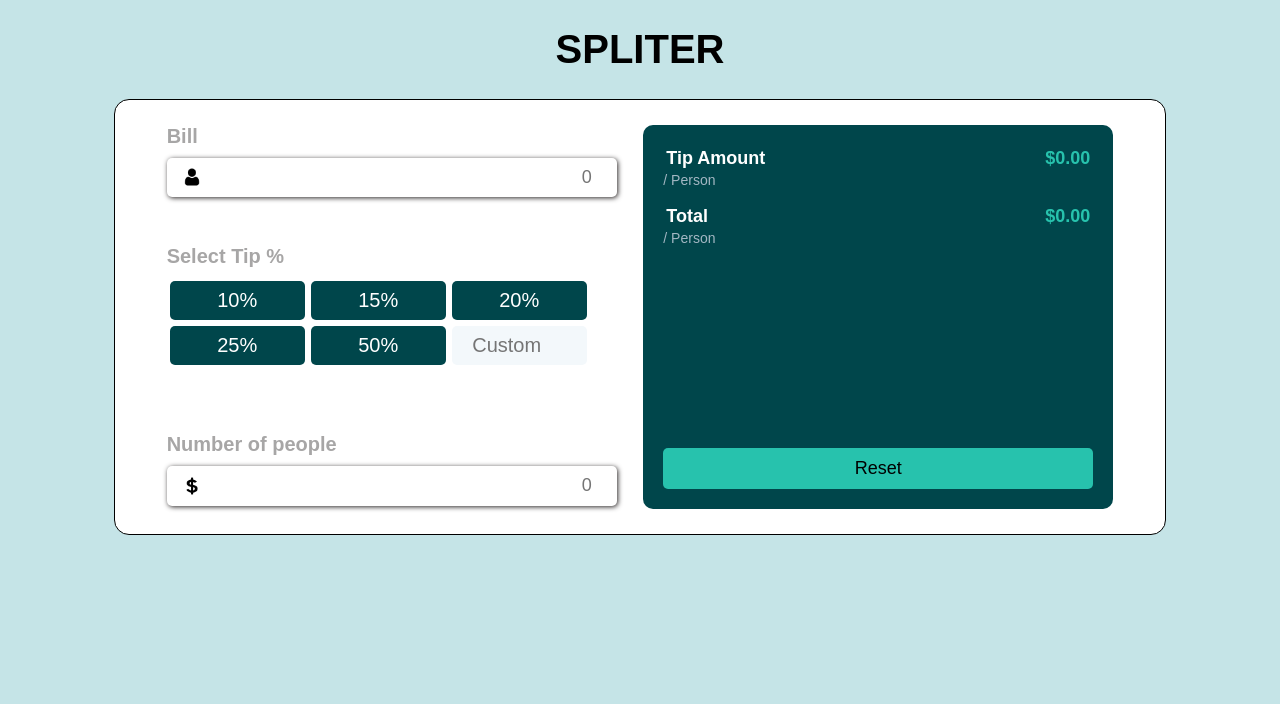
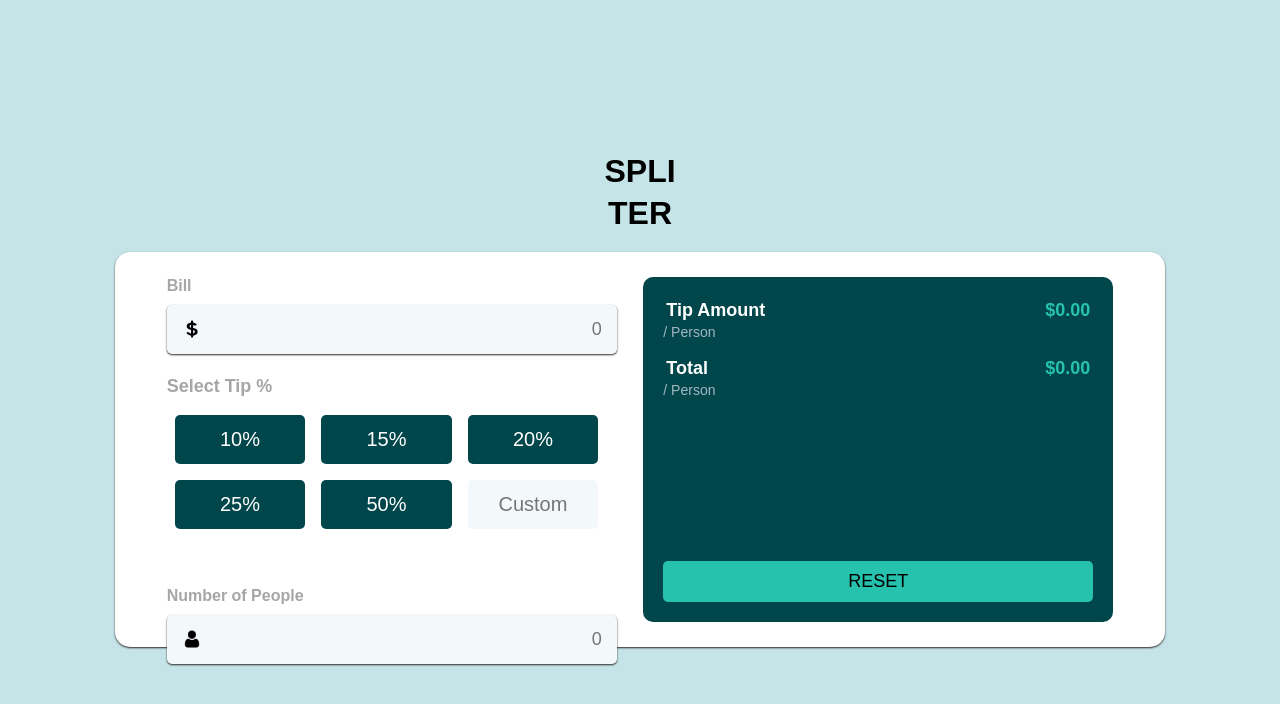
Before and after one commit to msi-ism/splitter-app, a plain HTML site: page index.html in a window 1280 px wide. Drawn offline with Linux system fonts and the light colour scheme.

Commit message:
active classes added to buttons + ui polishing

```diff
--- a/index.html
+++ b/index.html
@@ -12,7 +12,8 @@
 
 <body>
     <div class="title">
-  <h1>SPLITER</h1>
+  <h1 class="title-text">SPLI</h1>
+  <h1 class="title-text">TER</h1>
   </div>
   <div class="main-container">
     <div class='user-input-container'>
@@ -25,7 +26,7 @@
         <input class='dollar-amt'type='number' placeholder='0' required></input>
     </div>
     <div class="tip-selection-box">
-        <h4>Select Tip %</h4>
+        <h4 class='select-text'>Select Tip %</h4>
         <div class="tip-percentage">
           <div class="tip-btn-padding">
             <button id='10' class="tip-btn">10%</button>
@@ -49,7 +50,7 @@
     </div>
       <div class="ppl-number">
         <div class="input-info">
-        <h4>Number of people</h4>
+        <h4 class="bill-text">Number of People</h4>
         <h5 class="ppl-error-text"></h5>
       </div>
         <input class='ppl-input' type='number' placeholder='0'></input>
@@ -76,7 +77,7 @@
           </div>
         </div>
         <div class="reset-div">
-          <button class='reset-btn'>Reset</button>
+          <button class='reset-btn'>RESET</button>
         </div>
       </div>
     </div>
--- a/script.js
+++ b/script.js
@@ -9,11 +9,13 @@ const totalDOM = document.querySelector('.total-amt')
 const errorText = document.querySelector('.error-text')
 const peopleErrorText = document.querySelector('.ppl-error-text')
 const resetBtn = document.querySelector('.reset-btn')
+const tipBtns = document.querySelectorAll('.tip-btn')
+
+console.log(tipBtns)
 
 
 
 
-let tipBtns = document.querySelectorAll('.tip-btn')
 let userBillInput;
 let userPeople;
 let ppAmount;
@@ -25,12 +27,14 @@ let customTip;
 
 const getValue = () => {
     userBillInput = billAmount.value
+    billAmount.style.border = 'none'
     errorText.style.display = 'none'
 }
 
 const getPeople = () => {
-        userPeople = people.value
-        peopleErrorText.style.display = 'none'
+    userPeople = people.value
+    people.style.border = 'none'
+    peopleErrorText.style.display = 'none'
     console.log(userPeople)
 }
 
@@ -53,6 +57,10 @@ people.addEventListener('input', getPeople)
 customTipInput.addEventListener('input', getCustomTip)
 
 
+
+
+
+
 const validateBill = () => {
     if (billAmount.value >= 1) {
         return true
@@ -62,8 +70,6 @@ const validateBill = () => {
         return false
     }
 }
-
-
 
 const calculateTip = (id) => {
     if (billAmount.value < 1) {
@@ -113,11 +119,22 @@ const calculateCustomTip = (id) => {
     }
 }
 
+const setActive = (evt) => {
+    let buttons = tipBtns
+    for (let i = 0; i <= tipBtns.length; i++) {
+        if (buttons[i].classList.contains('active')) {
+            buttons[i].classList.remove('active')
+        }
+        evt.currentTarget.classList.add('active')
+    }
+}
+
 
 
 tipBtns.forEach(button => {
-    button.addEventListener('click', () => {
+    button.addEventListener('click', (evt) => {
         calculateTip(button.id)
+        setActive(evt)
     })
 
 })
@@ -137,6 +154,8 @@ const resetApp = () => {
     console.log('button working')
     billAmount.value = null
     people.value = null
+    billAmount.style.border = 'none'
+    people.style.border = 'none'
     customTipInput.value = null
     tipAmt.textContent = `$${zero.toFixed(2)}`
     totalDOM.textContent = `$${zero.toFixed(2)}`
--- a/style.css
+++ b/style.css
@@ -2,9 +2,8 @@ body {
     display: flex;
     flex-direction: column;
     font-family: 'Arial';
-    font-size: 20px;
-    width: 100%;
-    height: 100%;
+    width: 100vw;
+    height: 100vh;
     margin: 0;
     padding: 0;
     justify-content: center;
@@ -12,6 +11,16 @@ body {
     background-color: #c5e4e7;
 
   }
+
+input {
+  text-align: right;
+  font-size: 18px;
+  height: 100%;
+  width: 100%;
+  background-color: #f3f8fb;
+  outline-color: #27c2ad;
+
+}
 
 
 
@@ -22,7 +31,6 @@ input[type='number'] {
 }
 
 h4 {
-    font-size: 20px;
     margin-top: 0px;
     margin-bottom: 10px;
     color: #a7a6a6;
@@ -42,22 +50,35 @@ p {
     color: #a3b7c3;
 }
 
+.bill-text  {
+  font-size: 16px;
+}
+
+.select-text {
+  font-size: 18px;
+}
 
 
-/* Aligns placeholder text to right*/
-/* ::-webkit-input-placeholder { text-align:right; } */
+.title-text {
+  margin: 0;
+  padding: 0;
+  text-align: center;
+  margin-bottom: 5px;
+}
+
 
 
   .main-container {
-    border: 1px solid black;
     padding: 25px;
     border-radius: 15px;
     display: flex;
     justify-content: space-evenly;
     flex-wrap: wrap;
     width: 1000px;
-    height: 30vw;
+    height: 27vw;
     background-color: white;
+    box-shadow: 0px 1px 2px rgb(44, 40, 40);
+    margin-top: 15px;
 
   }
 
@@ -75,25 +96,28 @@ p {
     height: 95%;
     display: flex;
     flex-direction: column;
-    justify-content: space-between;
+    gap: 50px;
+
   }
 
   .bill-entry-container > .dollar-amt {
     color: #00464b;
-    box-shadow: 1px 1px 5px rgb(44, 40, 40);
+    box-shadow: 0px 1px 2px rgb(44, 40, 40);
     border-radius: 5px;
     border: none;
-    background: url("icons/person.png") no-repeat;
+    background: url("icons/dollarsign.png"),  #f3f8fb;
+    background-repeat: no-repeat;
     background-position: 10px;
     background-size: 30px;
   }
 
   .ppl-number > .ppl-input {
     color: #00464b;
-    box-shadow: 1px 1px 5px rgb(44, 40, 40);
+    box-shadow: 0px 1px 2px rgb(44, 40, 40);
     border-radius: 5px;
     border: none;
-    background: url("icons/dollarsign.png") no-repeat;
+    background: url("icons/person.png"), #f3f8fb;
+    background-repeat: no-repeat;
     background-position: 10px;
     background-size: 30px;
   }
@@ -129,7 +153,7 @@ p {
     background-color: #00464b;
     color: white;
     border: none;
-    padding: 8px;
+    padding: 13px;
     width: 100%;
     cursor: pointer;
     border-radius: 5px;
@@ -142,21 +166,16 @@ p {
 
   }
 
-  input {
-    text-align: right;
-    font-size: 18px;
-    height: 70%;
-    width: 100%;
-    background-color: #f3f8fb;
+  .active {
+    background-color:#27c2ad;
+    color: #00464b;
 
   }
-  input::placeholder {
-    padding-right: 10px;
-  }
+
 
   .tip-btn-padding {
-    width: 30%;
-    padding: 3px;
+    width: 29%;
+    padding: 8px;
 
 
 
@@ -170,8 +189,17 @@ p {
     font-size: 20px;
   }
 
-  .custom-tip::-webkit-input-placeholder { text-align:center; }
+  .custom-tip::placeholder {
+    text-align: center;
 
+  }
+
+.custom-tip::-webkit-input-placeholder { text-align:center; }
+.custom-tip::-webkit-outer-spin-button,
+.custom-tip::-webkit-inner-spin-button {
+-webkit-appearance: none;
+margin: 0;
+}
 
 
   .main-container > .app-output-container {
```
